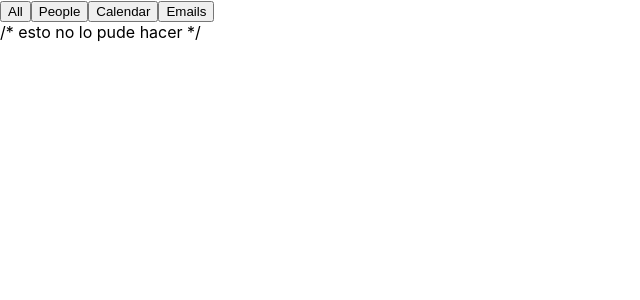
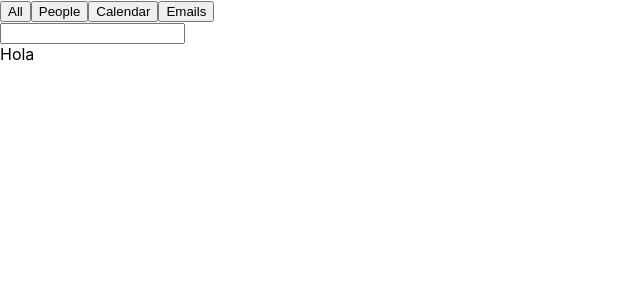
Before and after one commit to noeliamodica/React_ProyectoBuscador, a React (Create React App) app: page / in a window 1280 px wide. Shown: the top 300 px of the page, without its empty margins (0-640 px from the left). Built offline with nearby package versions, Linux system fonts and the light colour scheme.

Commit message:
uso useMemo

```diff
--- a/src/App.js
+++ b/src/App.js
@@ -1,5 +1,6 @@
 import {useState} from 'react';
 import './App.css';
+import SearchBar from './components/searchBar';
 
 //simular un conjunto de datos
 const people =[
@@ -143,9 +144,7 @@ function App() {
       <button onClick={handleClick} name="calendar" >Calendar</button>
       <button onClick={handleClick} name="emails" >Emails</button>
 
-        <div>
-        /* esto no lo pude hacer */
-        </div>
+      <SearchBar  items={data}  onItemSelected={() =>{} } />
 
     </div>
   );
--- a/src/components/results.js
+++ b/src/components/results.js
@@ -3,6 +3,17 @@ import { useState, useMemo } from "react";
 
 export default function Results ({items, onItemSelected, query, onResultsCalculated}){
 
+    const [results, setResults] = useState([]);
+
+    //necesito hacer el calculo como un algoritmo de busqueda
+    //entre corchetes paso las dependencias, cdo cambie el estado de una de ellas cambiara el valor
+    const filteredItems = useMemo(() => findMatch(items, query), [items, query]) ;
+
+    //la funcion necesita dos parametros, los elementos donde va a buscar y el query
+    //quiero que se ejecute cuando la busqueda del texto cambia (query) o cdo cambio la fte de datos (items)
+    function findMatch (items, query){
+        console.log("hola");
+    }
 
     return (
         <div>
--- a/src/components/searchBar.js
+++ b/src/components/searchBar.js
@@ -1,4 +1,5 @@
 import { useState } from "react"
+import Results from "./results";
 
 //en la funcion pedimos las props y un evento
 export default function SearchBar({items, onItemSelected}){
@@ -18,6 +19,10 @@ export default function SearchBar({items, onItemSelected}){
         return(
             <div>
                 <input type="text" onChange={handleChange} value={query} />
+                <Results items={items}
+                 onItemSelected={() => {}}
+                 query = {query}
+                 onResultsCalculated={() => {}} />
             </div>
         )
 }
```
